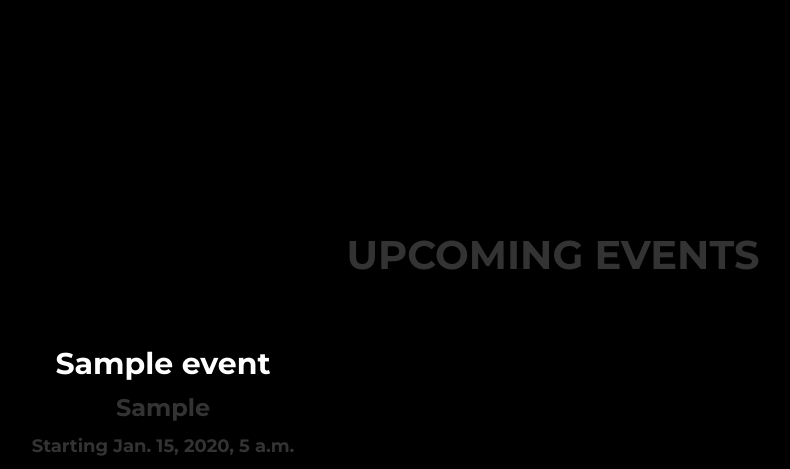
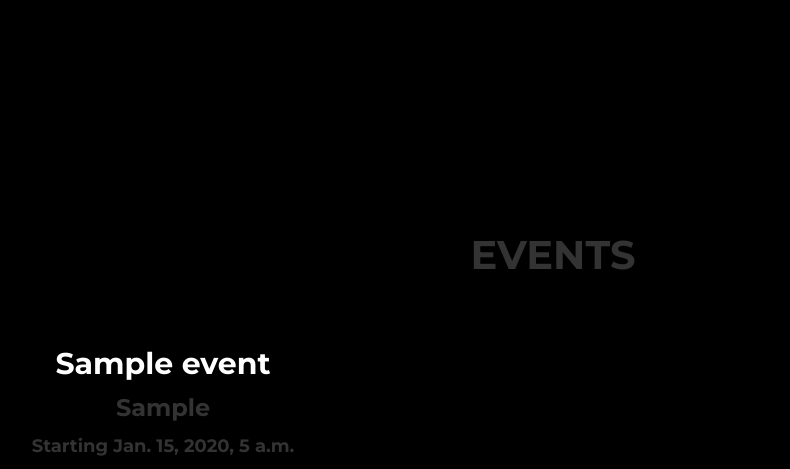
Before and after one commit to aishprr/counterpointwww, a Django app: page / in a window 1280 px wide. Shown: the part 1945-2414 px from the top of the page, without its empty margins (87-877 px from the left). Run offline with Django 3.2, Linux system fonts and the light colour scheme; tables that the repository leaves empty hold one stand-in row (values such as "Sample post"); some libraries are stand-ins or nearby versions; some web fonts are replaced.

Commit message:
not upcoming only

```diff
--- a/application/templates/application/index.html
+++ b/application/templates/application/index.html
@@ -93,7 +93,7 @@
         <div class="container">
             <div class="row">
                 <div class="col-lg-12 text-center">
-                    <h2 class="section-heading">Upcoming Events</h2>
+                    <h2 class="section-heading">Events</h2>
                 </div>
             </div>
             <br><br>
--- a/application/views.py
+++ b/application/views.py
@@ -16,6 +16,6 @@ def home(request):
 
 	info = dict()
 	info['presentMembers'] = Member.objects.filter(alumni = False).order_by('name')
-	info['upcomingEvents'] = Event.objects.order_by('when')
+	info['upcomingEvents'] = Event.objects.order_by('when').reverse()
 
 	return render(request, 'application/index.html', info)
```
